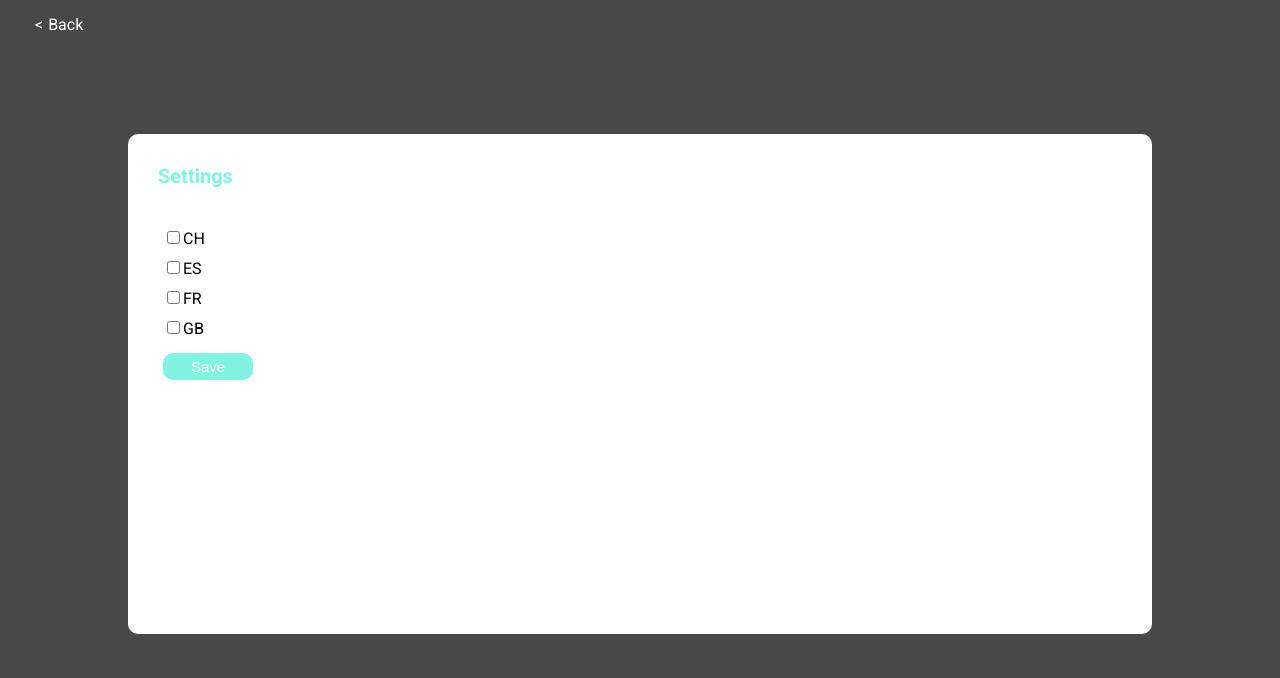
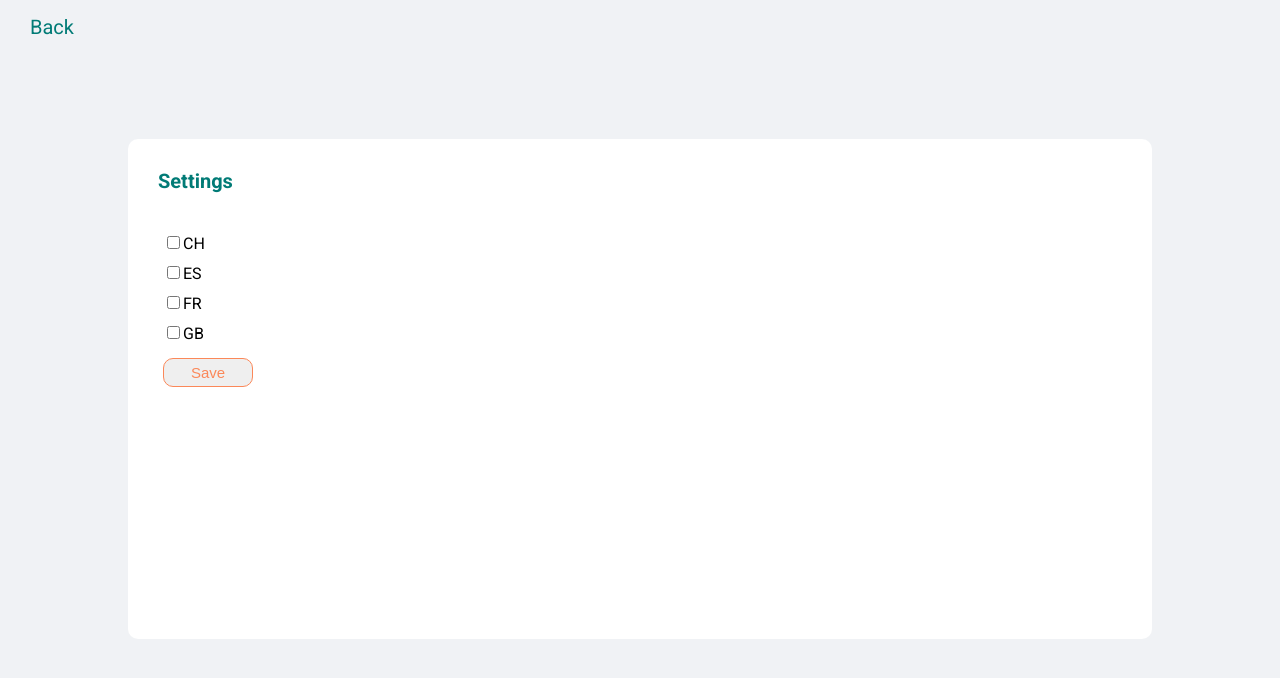
Before and after one commit to shvvffle/address-book-app, a React (Create React App) app: page /settings in a window 1280 px wide. Shown: the top 678 px of the page. Built offline with nearby package versions, Linux system fonts and the light colour scheme.

Commit message:
changes style, adds utils file to get users, adds userslist component

```diff
--- a/src/components/App.js
+++ b/src/components/App.js
@@ -1,9 +1,9 @@
 import React, { Component } from 'react';
-import axios from 'axios';
 import Loading from './Loading';
-import User from './User';
+import UsersList from './UsersList';
 import Search from './Search';
 import { Link } from 'react-router-dom';
+import { getRandomUsers } from '../utils';
 
 class App extends Component {
   state = {
@@ -18,11 +18,7 @@ class App extends Component {
   }
 
   requestUsers() {
-    // request users in a batch of 50 each time
-    const min_results = 50;
-    axios
-      .get('https://randomuser.me/api/?results=' + min_results + '')
-      .then(response => {
+    getRandomUsers().then(response => {
       const users = response.data.results;
       const new_users = this.state.users.concat(users);
       this.setState({
@@ -76,11 +72,7 @@ class App extends Component {
             className='users-wrapper'
             onScroll={this.handleScroll.bind(this)}
           >
-            <ul className='users'>
-              {Object.keys(this.state.users).map(key => (
-                <User key={key} index={key} details={this.state.users[key]} />
-              ))}
-            </ul>
+            <UsersList list={this.state.users} />
           </div>
           <div
             className={
--- a/src/components/Settings.js
+++ b/src/components/Settings.js
@@ -1,6 +1,6 @@
 import React, { Component } from 'react';
-import axios from 'axios';
 import { Link } from 'react-router-dom';
+import { getRandomUsers } from '../utils';
 
 class Settings extends Component {
   state = {
@@ -11,7 +11,7 @@ class Settings extends Component {
   onClick = event => {
     event.preventDefault();
     const choices = this.state.checked;
-    this.requestUsers(choices);
+    getRandomUsers(choices);
   };
 
   handleCheckbox = event => {
@@ -28,20 +28,6 @@ class Settings extends Component {
       this.setState({ checked });
     }
   };
-
-  requestUsers(value) {
-    if (value) {
-      axios
-        .get('https://randomuser.me/api/?nat=' + value + '')
-        .then(response => {
-          const users = response.data.results;
-          this.setState({
-            users: users,
-            isLoading: false
-          });
-        });
-    }
-  }
 
   render() {
     return (
--- /dev/null
+++ b/src/components/UsersList.js
@@ -0,0 +1,16 @@
+import React, { Component } from 'react';
+import User from './User';
+
+class UsersList extends Component {
+  render() {
+    return (
+      <ul className='users'>
+        {Object.keys(this.props.list).map(key => (
+          <User key={key} index={key} details={this.props.list[key]} />
+        ))}
+      </ul>
+    );
+  }
+}
+
+export default UsersList;
--- a/src/css/style.css
+++ b/src/css/style.css
@@ -4,7 +4,7 @@ body {
   width: 100%;
   min-height: 100vh;
   overflow: hidden;
-  background: #484848;
+  background: #f0f2f5;
   font-family: 'Roboto', sans-serif;
   color: #fff;
 }
@@ -46,6 +46,7 @@ body {
   justify-content: center;
   width: 100%;
   height: 100vh;
+  color: black;
 }
 
 .loading-wrapper .loading-msg:after,
@@ -71,7 +72,7 @@ body {
 .user-info-card {
   width: 400px;
   height: 100px;
-  background: #81f4e1;
+  background: #017b76;
   border-radius: 10px;
   color: black;
   margin: 10px 0px;
@@ -117,7 +118,7 @@ body {
   cursor: pointer;
   font-size: 20px;
   border-radius: 50%;
-  background: #81f4e1;
+  background: #fb8859;
   width: 30px;
   height: 30px;
   text-align: center;
@@ -196,18 +197,22 @@ body {
   font-weight: bold;
   font-size: 25px;
   margin-top: -95px;
+  color: black;
 }
 
 .settings-link {
   padding: 10px 25px;
   float: right;
-  color: #fff;
   font-size: 20px;
   margin: -50px 45px;
   text-decoration: none;
-  background: #81f4e1;
-  border-radius: 10px;
-  outline: none;
+  color: #017b76;
+}
+
+.settings-link:hover:after {
+  content: '>';
+  margin: 10px;
+  color: #fb8859;
 }
 
 .nav {
@@ -215,17 +220,15 @@ body {
 }
 
 .nav a {
+  font-size: 20px;
   text-decoration: none;
-  color: #fff;
+  color: #017b76;
 }
 
-.nav a::before {
+.nav a:hover:before {
   content: '<';
-  margin: 5px;
-}
-
-.nav a:hover {
-  color: #81f4e1;
+  margin: 10px;
+  color: #fb8859;
 }
 
 .settings-wrapper {
@@ -238,7 +241,7 @@ body {
 
 .settings-wrapper p {
   font-weight: bold;
-  color: #81f4e1;
+  color: #017b76;
   margin: 30px;
   font-size: 20px;
 }
@@ -255,9 +258,8 @@ body {
 }
 
 .settings-wrapper button {
-  background: #81f4e1;
-  color: #fff;
-  border: none;
+  border: 1px solid #fb8859;
+  color: #fb8859;
   width: 90px;
   border-radius: 10px;
   margin: 5px 35px;
@@ -266,3 +268,8 @@ body {
   cursor: pointer;
   outline: none;
 }
+
+.settings-wrapper button:hover {
+  background: #fb8859;
+  color: #fff;
+}
--- /dev/null
+++ b/src/utils.js
@@ -0,0 +1,11 @@
+import axios from 'axios';
+
+export function getRandomUsers(params) {
+  let url;
+  if (params) {
+    url = 'https://randomuser.me/api/?results=50&nat=' + params;
+  } else {
+    url = 'https://randomuser.me/api/?results=50';
+  }
+  return axios.get(url);
+}
```
Lines whose indentation alone changed are shown as unchanged.
